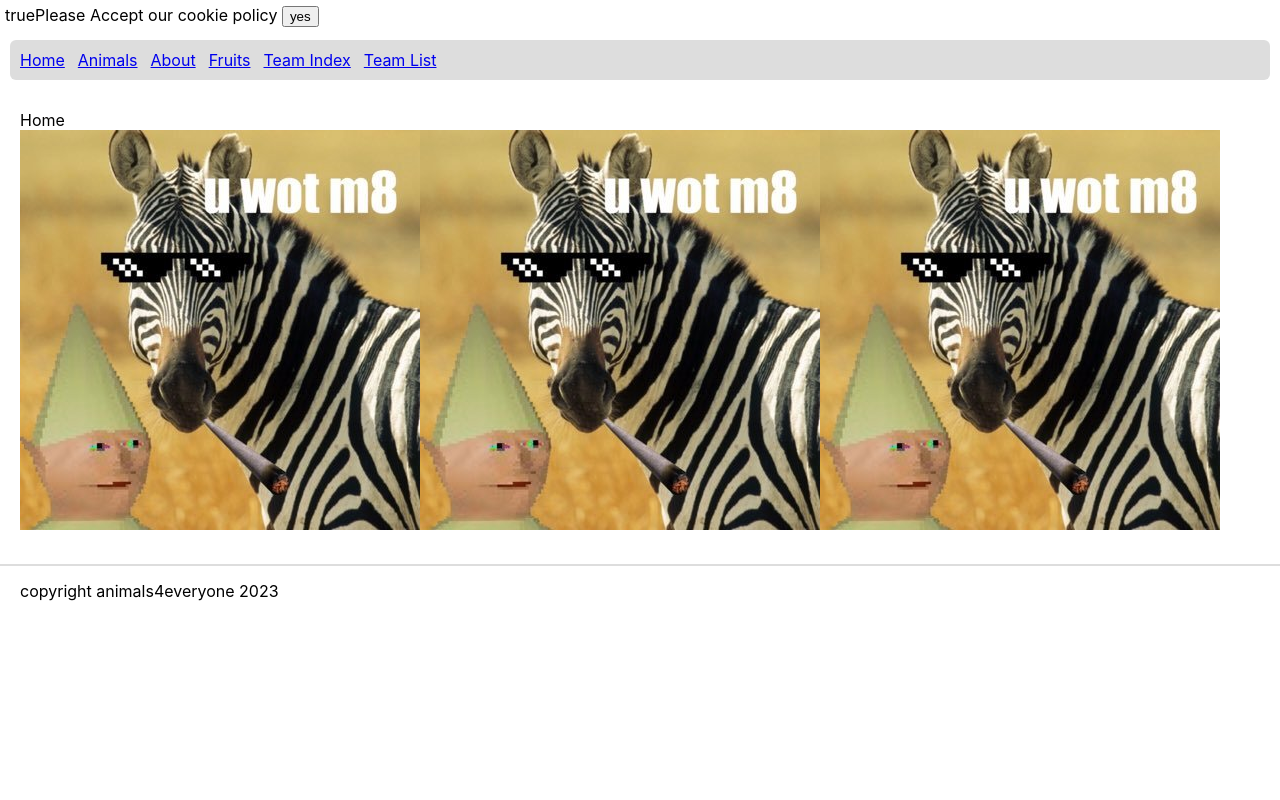
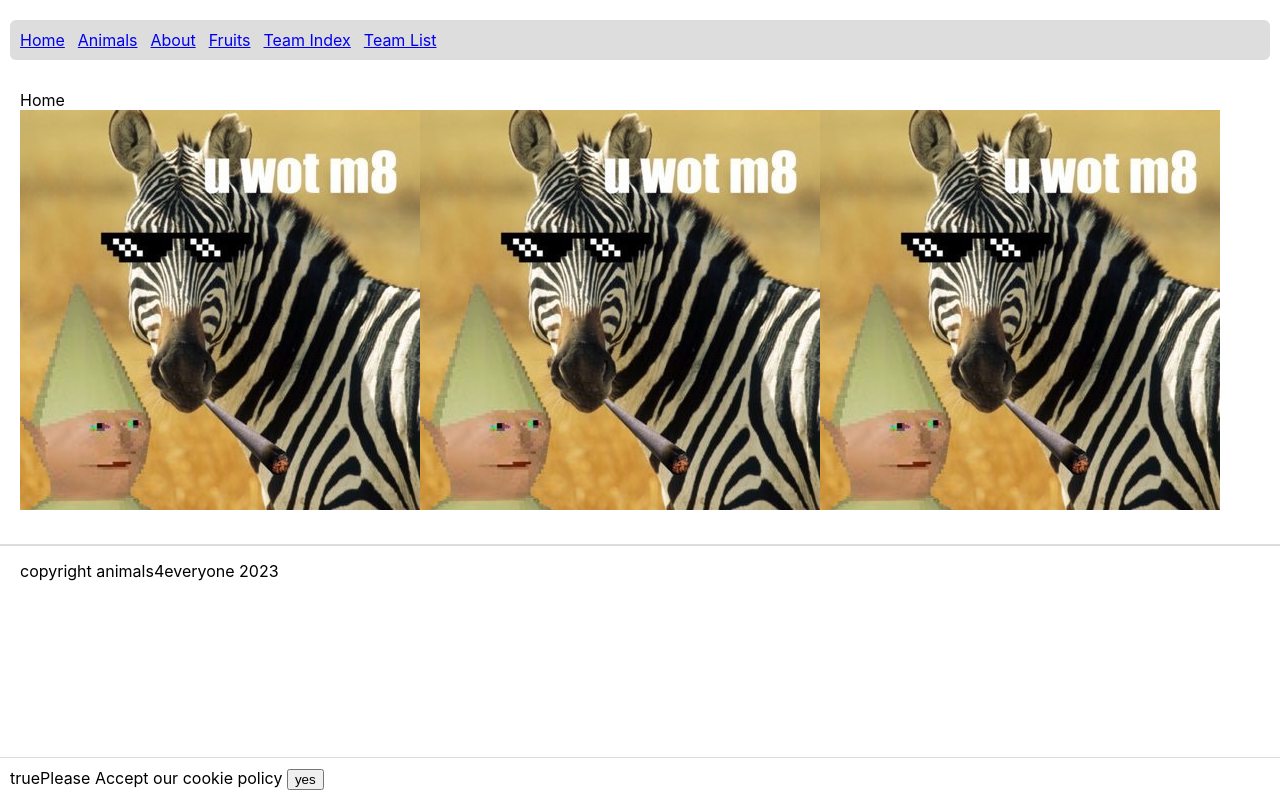
Before and after one commit to upleveled/next-js-example-fall-2022-vienna-austria, a Next.js app: page / in a window 1280 px wide. Built offline with nearby package versions, Linux system fonts and the light colour scheme.

Commit message:
Remove obtrusive banner styles

```diff
--- a/components/CookieBanner.js
+++ b/components/CookieBanner.js
@@ -4,15 +4,18 @@ import { getLocalStorage, setLocalStorage } from '../utils/localStorage';
 
 // isOpen is a Boolean
 const bannerStyles = (isOpen) => css`
-  padding: 5px;
-  transition: all 0.5s ease-in-out;
-  height: 20px;
+  padding: 10px;
+  z-index: 1;
+  position: fixed;
+  bottom: 0;
+  left: 0;
+  right: 0;
+  background: #fff;
+  border-top: 1px solid #ddd;
 
   ${!isOpen &&
   css`
-    height: 0;
-    padding: 0;
-    overflow: hidden;
+    display: none;
   `};
 `;
 
--- a/components/Footer.js
+++ b/components/Footer.js
@@ -2,7 +2,7 @@ import { css } from '@emotion/react';
 
 const footerStyles = css`
   margin-top: 20px;
-  padding: 15px 20px;
+  padding: 15px 20px 40px;
   border-top: 2px solid #ddd;
 `;
 
```
